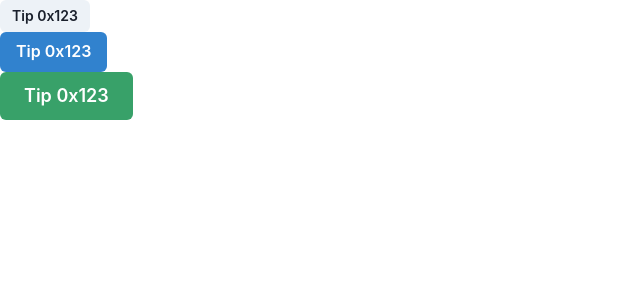
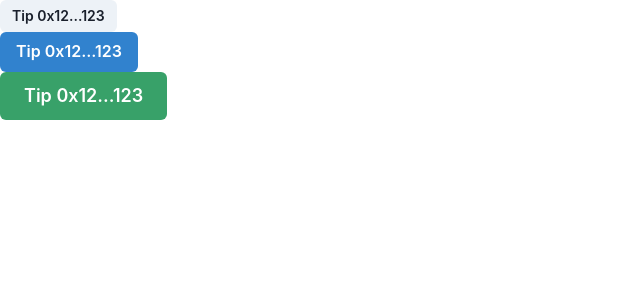
Before and after one commit to chasefleming/flipping, a React (Create React App) app: page / in a window 1280 px wide. Shown: the top 300 px of the page, without its empty margins (0-640 px from the left). Built offline with nearby package versions, Linux system fonts and the light colour scheme; what @onflow/fcl would draw is missing.

Commit message:
shorten address

```diff
--- a/src/App.js
+++ b/src/App.js
@@ -3,10 +3,12 @@ import TipButton from "./components/TipButton"
 import "./config/fcl"
 
 function App({ address, amount, name, message, bgColor, size }) {
+  const shortenedAddress = address.slice(0, 4) + "..." + address.slice(-3)
+
   return (
     <div>
       <TipButton
-        address={address}
+        address={shortenedAddress}
         amount={amount}
         name={name}
         message={message}
```
